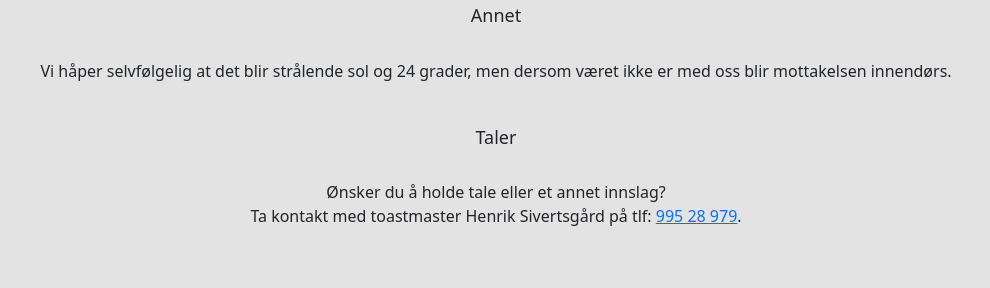
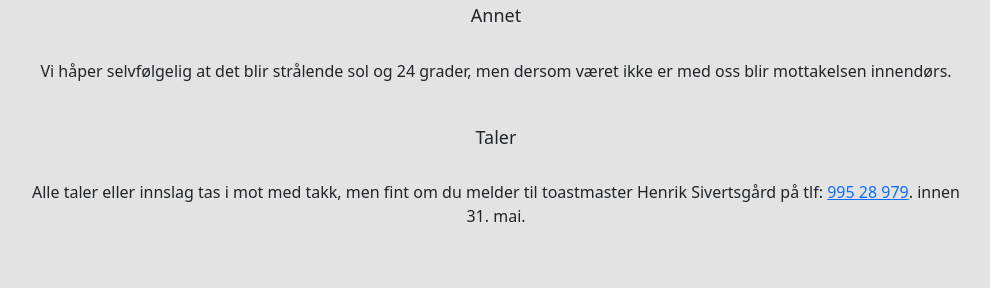
Before and after one commit to Diddern/vigifteross, a React (Create React App) app: page / in a window 1280 px wide. Shown: the part 1647-1935 px from the top of the page, without its empty margins (144-1134 px from the left). Built offline with nearby package versions, Linux system fonts and the light colour scheme.

Commit message:
Melding om toastmaster

```diff
--- a/src/components/PraktiskInfo.js
+++ b/src/components/PraktiskInfo.js
@@ -29,8 +29,8 @@ const PraktiskInfo = () => {
                     </p>
                     <h3>Taler</h3>
                     <p>
-                        Ønsker du å holde tale eller et annet innslag?<br/> Ta kontakt med toastmaster Henrik
-                        Sivertsgård på tlf: <a href="tel:04799528979">995 28 979</a>.
+                        Alle taler eller innslag tas i mot med takk, men fint om du melder til toastmaster Henrik
+                        Sivertsgård på tlf: <a href="tel:04799528979">995 28 979</a>. innen 31. mai.
                     </p>
                 </div>
             </div>
```
Also changed, not shown: 1 other file (tests, documents, lock files or other folders).
